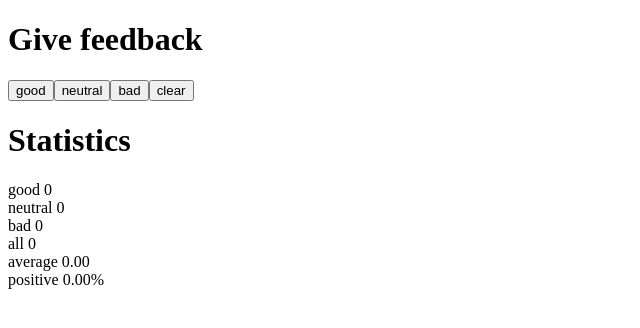
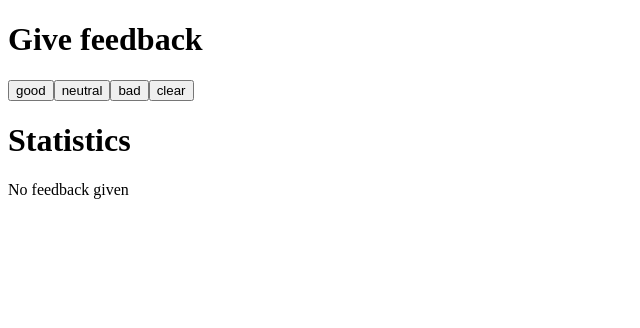
Before and after one commit to XavierSs21/FullStack---Open-Course, a React (Vite) app in the folder Part1/exercise1/: page / in a window 1280 px wide. Shown: the top 328 px of the page, without its empty margins (0-640 px from the left). Built offline with nearby package versions, Linux system fonts and the light colour scheme.

Commit message:
exercise 1.8 - 1.9 Metodos refactorizados y mayor interaccion con el usuario

```diff
--- a/Part1/exercise1/src/App.jsx
+++ b/Part1/exercise1/src/App.jsx
@@ -6,6 +6,10 @@ const Button = ({ handleEvent, text }) => <button onClick={handleEvent}>{text}</
 
 const Statistics = ({ good, neutral, bad }) => {
   const total = good + neutral + bad
+
+  if(total === 0)
+    return <div>No feedback given</div>
+
   const average = total === 0 ? 0 : (good * 1 + neutral * 0 + bad * -1) / total
   const positive = total === 0 ? 0 : (good * 100) / total
   return (
@@ -14,8 +18,8 @@ const Statistics = ({ good, neutral, bad }) => {
         neutral {neutral} <br/>
         bad {bad} <br/>
         all {total} <br/>
-        average {average.toFixed(2)} <br/>
-        positive {positive.toFixed(2)}%
+        average {average.toFixed(4)} <br/>
+        positive {positive.toFixed(4)}%
       </div>
   )
 }
```
